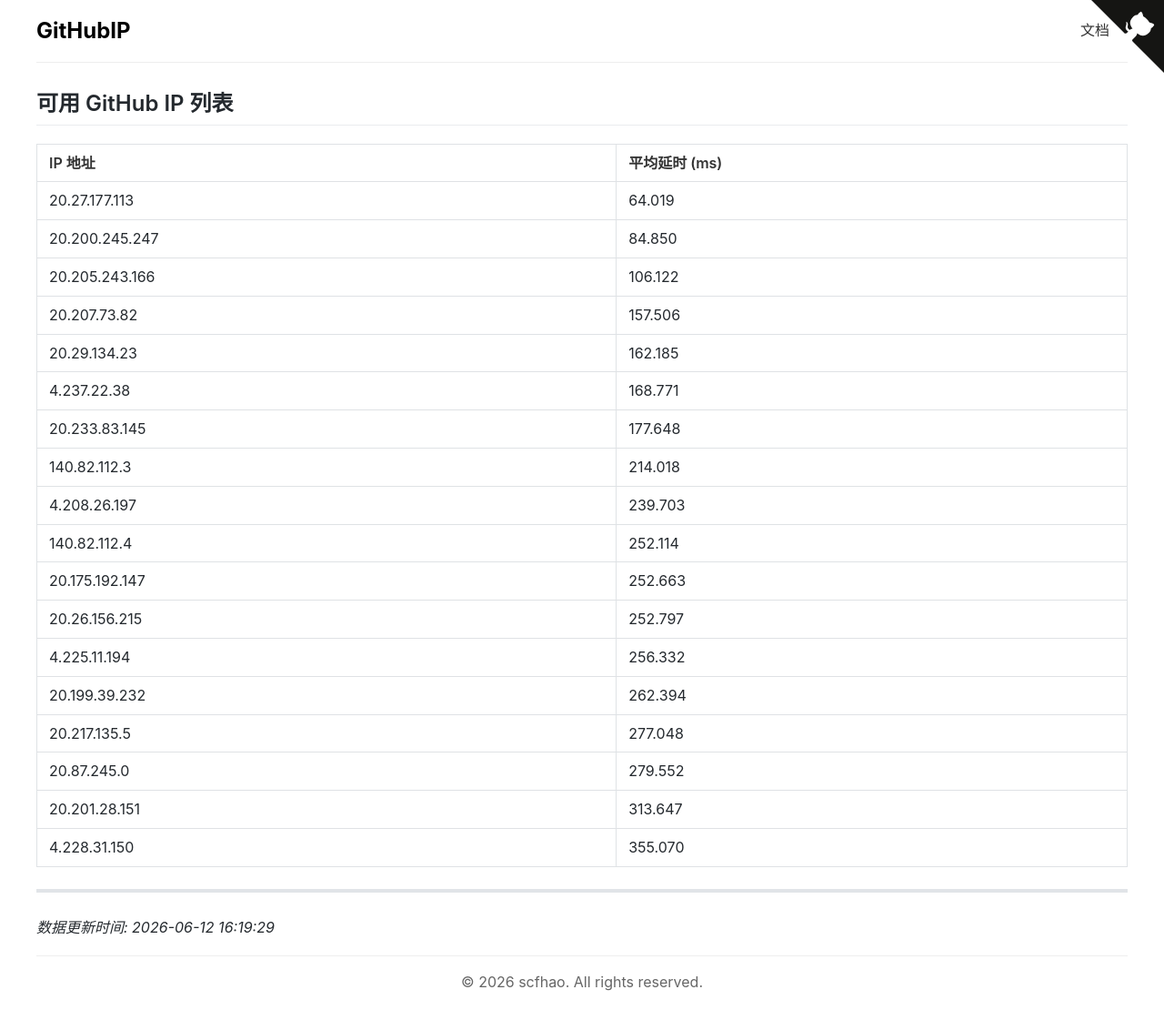
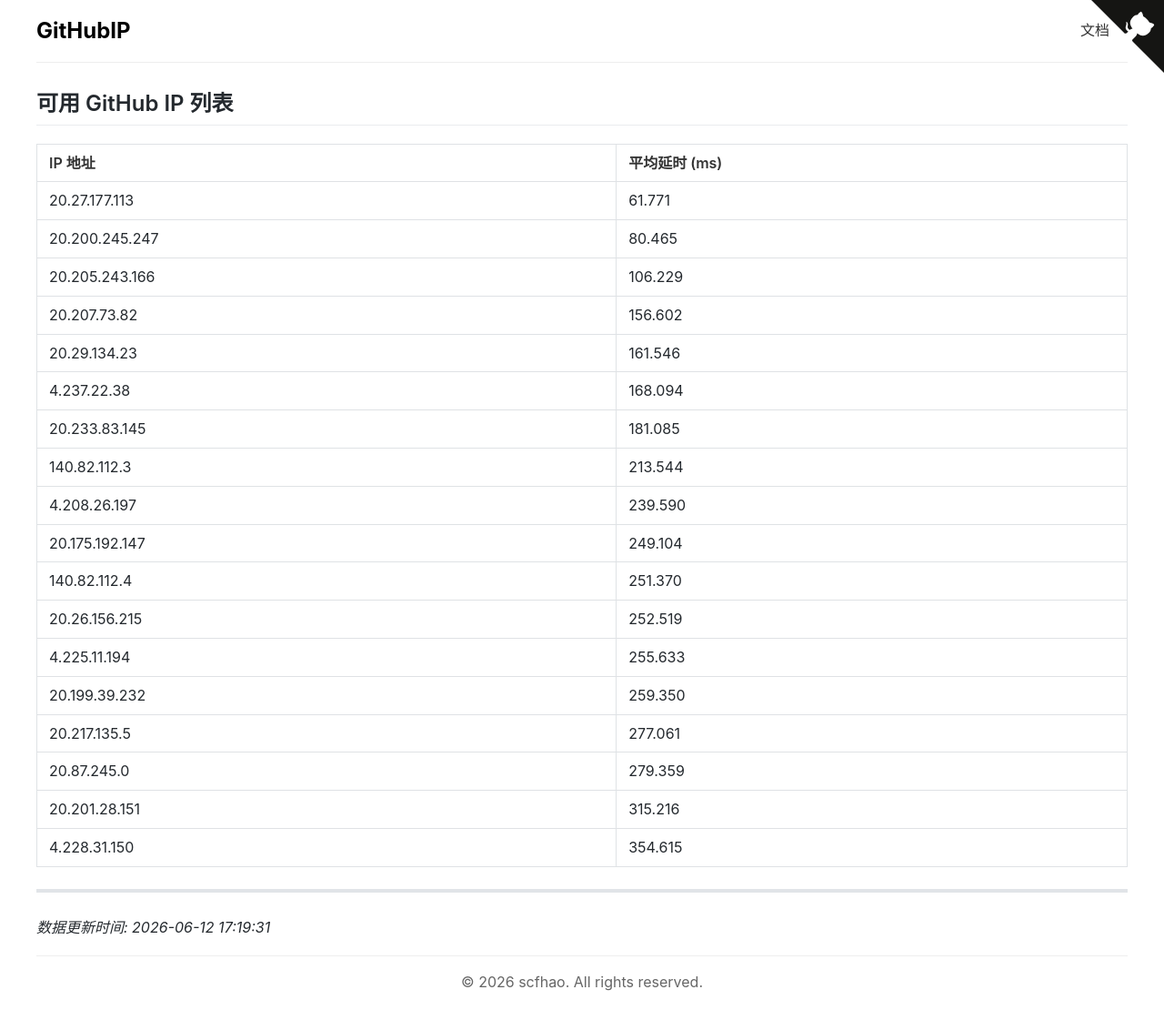
Before and after one commit to scfhao/GitHubIP, a Jekyll site: the page built from index.md, in a window 1280 px wide. Shown: the whole page at 91% size. Built offline with Jekyll 4.4.1, drawn with Linux system fonts in a browser that asks for light colours.

Commit message:
自动脚本执行 - 2026-06-12 17:19:31

```diff
--- a/index.md
+++ b/index.md
@@ -1,32 +1,32 @@
 ---
 layout: home
 title: GitHub IP 列表
-date: 2026-06-12 16:19:29
+date: 2026-06-12 17:19:31
 ---
 
 ## 可用 GitHub IP 列表
 
 | IP 地址 | 平均延时 (ms) |
 |---------|--------------|
-| 20.27.177.113 | 64.019 |
-| 20.200.245.247 | 84.850 |
-| 20.205.243.166 | 106.122 |
-| 20.207.73.82 | 157.506 |
-| 20.29.134.23 | 162.185 |
-| 4.237.22.38 | 168.771 |
-| 20.233.83.145 | 177.648 |
-| 140.82.112.3 | 214.018 |
-| 4.208.26.197 | 239.703 |
-| 140.82.112.4 | 252.114 |
-| 20.175.192.147 | 252.663 |
-| 20.26.156.215 | 252.797 |
-| 4.225.11.194 | 256.332 |
-| 20.199.39.232 | 262.394 |
-| 20.217.135.5 | 277.048 |
-| 20.87.245.0 | 279.552 |
-| 20.201.28.151 | 313.647 |
-| 4.228.31.150 | 355.070 |
+| 20.27.177.113 | 61.771 |
+| 20.200.245.247 | 80.465 |
+| 20.205.243.166 | 106.229 |
+| 20.207.73.82 | 156.602 |
+| 20.29.134.23 | 161.546 |
+| 4.237.22.38 | 168.094 |
+| 20.233.83.145 | 181.085 |
+| 140.82.112.3 | 213.544 |
+| 4.208.26.197 | 239.590 |
+| 20.175.192.147 | 249.104 |
+| 140.82.112.4 | 251.370 |
+| 20.26.156.215 | 252.519 |
+| 4.225.11.194 | 255.633 |
+| 20.199.39.232 | 259.350 |
+| 20.217.135.5 | 277.061 |
+| 20.87.245.0 | 279.359 |
+| 20.201.28.151 | 315.216 |
+| 4.228.31.150 | 354.615 |
 
 ---
 
-*数据更新时间: 2026-06-12 16:19:29*
+*数据更新时间: 2026-06-12 17:19:31*
```
